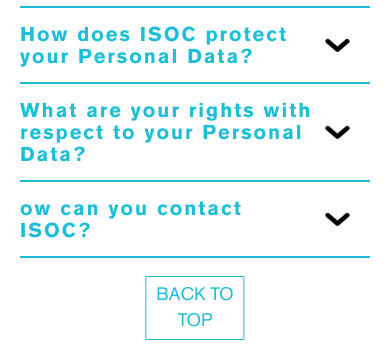
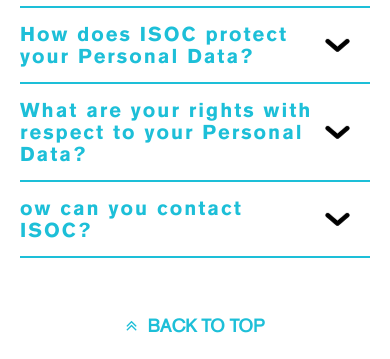
Before and after one commit to johnpeterarao/orca, a plain HTML site: page privacy.html in a window 390 px wide. Shown: the part 2055-2414 px from the top of the page. Drawn offline with Linux system fonts and the light colour scheme.

Commit message:
Third Push

```diff
--- a/css/main.scss
+++ b/css/main.scss
@@ -1154,8 +1154,9 @@
 
 
 
-.back-to-tp { text-align: center;     position: absolute; bottom: 20px; padding: 5px 10px; border: 1px solid #1dbfd8; z-index: 2;
-    a { font-family: $fontmain; font-size: 18px; text-transform: uppercase; color: $blue; text-decoration: none;}
+.back-to-tp {    position: absolute; bottom: 20px; z-index: 2;
+    i { margin-right: 10px;}
+    a { font-family: $fontmain; font-size: 18px; text-transform: uppercase; color: $blue; text-decoration: none; font-weight: bold;}
 }
 
 
@@ -1272,7 +1273,7 @@
     .sec-2 { position: relative; z-index: 3;
         .wrp { padding: 30px 0px 0px; background: $lblack;
             .main-hldr { @extend .flex; justify-content: space-between;
-                > article { width: calc(100% - 435px); padding: 40px 60px; background: $white; z-index: 2; min-height: 1300px;     padding-bottom: 102px;
+                > article { width: calc(100% - 435px); padding: 40px 60px; background: $white; z-index: 2; min-height: 1300px;     padding-bottom: 60px;
 
                 }
 
--- a/css/responsive.css
+++ b/css/responsive.css
@@ -362,6 +362,7 @@
 	.services .circle--sec .main-hldr > article ul { margin-top: 60px!important;}
 	.privacy .sec-2 .wrp .main-hldr > aside, .privacy .sec-2 .wrp .main-hldr .box-blue { display: none!important;}
 	.back-to-tp { left: 50%!important; transform: translate(-50%, 0)!important;}
+	.privacy footer { margin-top: 0px!important;}
 
 	/*=====EOFOTHERS=====*/
 
@@ -412,7 +413,8 @@
 	.home .sec-4 .main-hldr .main-list > li:first-child { padding: 20px 25px 0px!important;}
 	.news-list .main-hldr > article .main-list > li .item aside { padding-left: 0px!important;}
 	.tech .sec-blue-float .main-hldr > aside .temp-hldr { padding: 20px 15px!important;}
-	.privacy .sec-2 .wrp { padding: 30px 0px 75px!important;}
+	.privacy .sec-2 .wrp { padding: 30px 0px 0px!important;}
+	.privacy footer { padding-top: 35px!important;}
 
 	/*=====EOFPadding=====*/
 
--- a/privacy.html
+++ b/privacy.html
@@ -251,7 +251,7 @@
                 </ul>
 
                 <div class="back-to-tp">
-                  <a href="#acc-hldr">Back to <br>Top</a>
+                  <a href="#acc-hldr"><i class="fa fa-angle-double-up"></i>Back to Top</a>
                 </div>
 
               </article>
```
Also changed, not shown: css/main.css, 1 other file.
